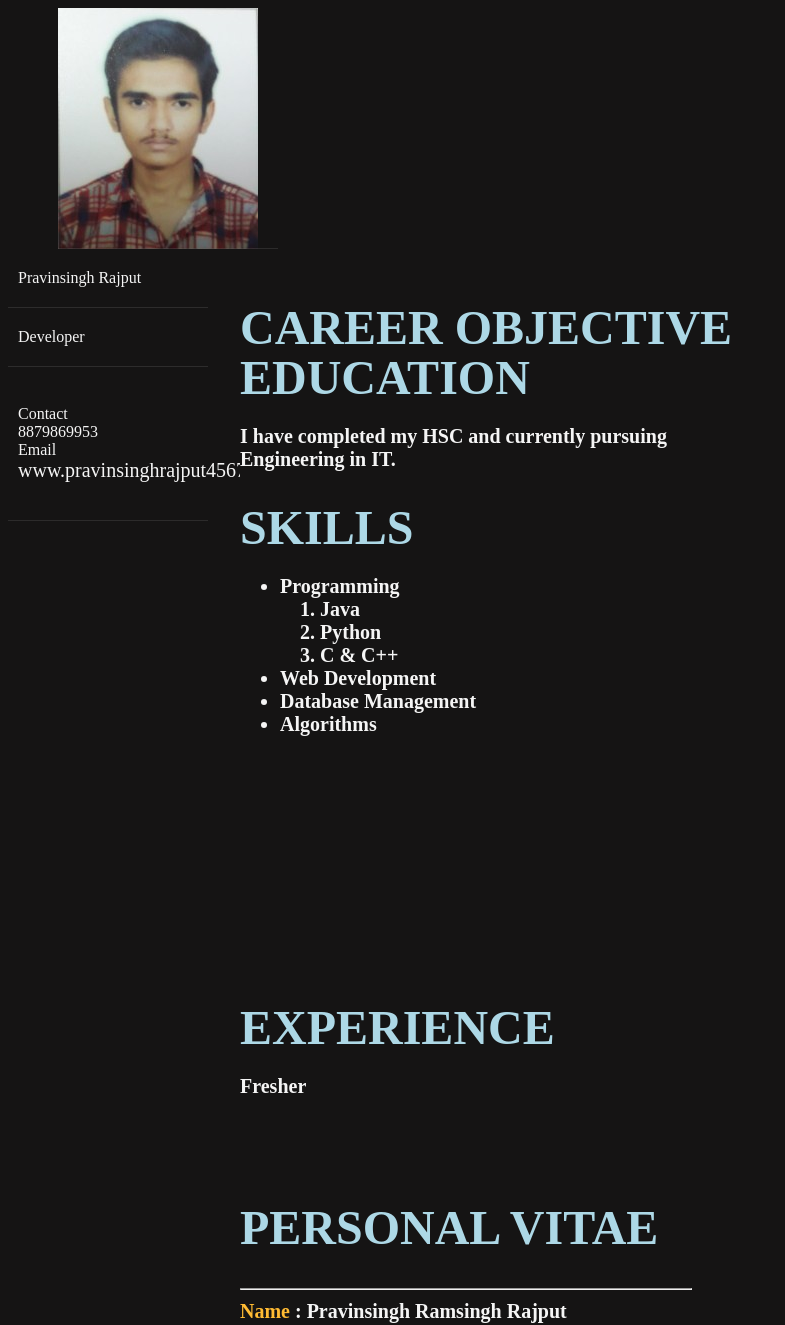
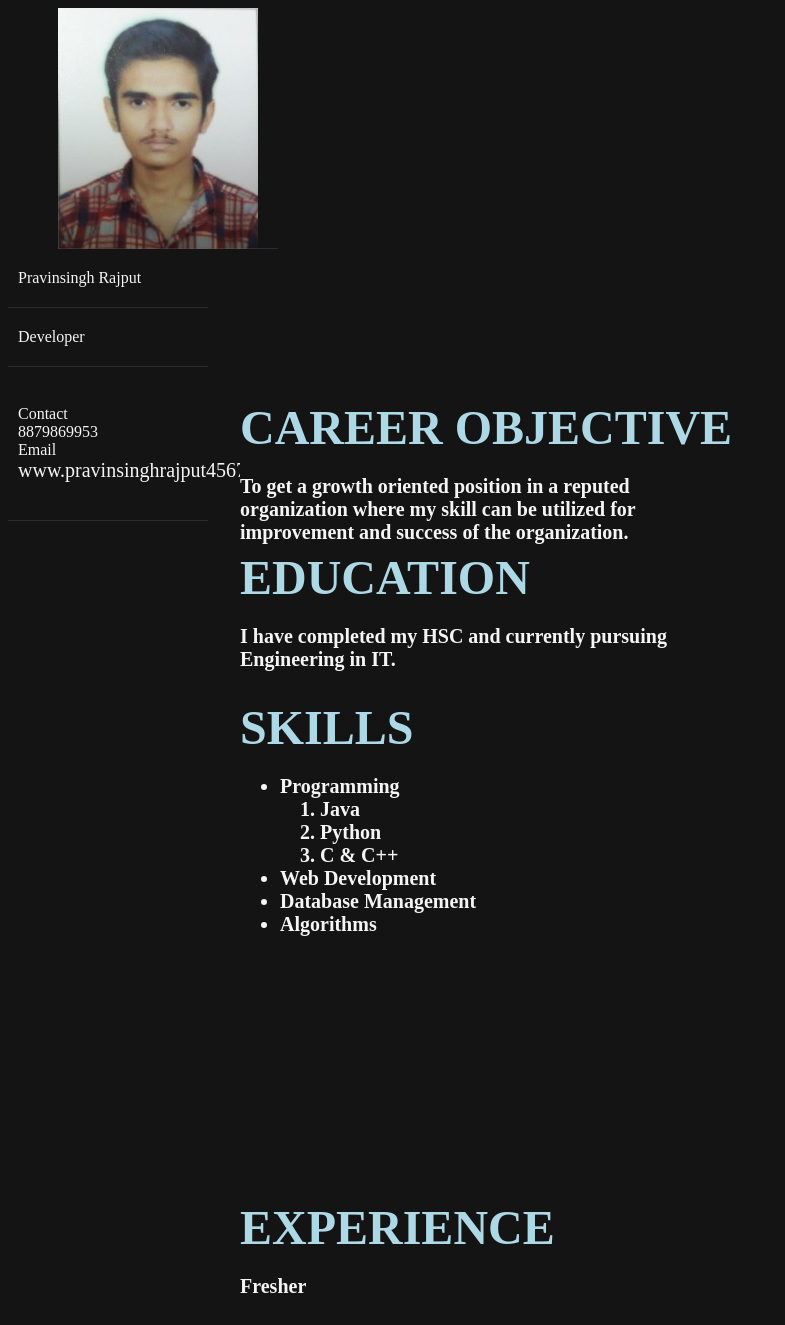
Before and after one commit to Pravinsinghrajput/pravinsingh, a plain HTML site: page index.html in a window 1280 px wide. Shown: the top 1325 px of the page, without its empty margins (0-785 px from the left). Drawn offline with Linux system fonts and the light colour scheme.

Commit message:
Update style.css

```diff
--- a/style.css
+++ b/style.css
@@ -87,7 +87,7 @@ ul div li:hover{
     /* border: 2px,white; */
     /* border-radius: 5px; */
     /* font-family: "Raleway"; */
-    top: 300px;
+    top: 400px;
     position: absolute;
     left: 240px;
 }
@@ -106,7 +106,7 @@ ul div li:hover{
     /* border: 2px,white;
     border-radius: 5px; */
     /* font-family: "Raleway"; */
-    top: 350px;
+    top: 550px;
     position: absolute;
     left: 240px;
     background-attachment: fixed;
@@ -123,7 +123,7 @@ ul div li:hover{
     /* border: 2px,white; */
     /* border-radius: 5px; */
     /* font-family: "Raleway"; */
-    top: 500px;
+    top: 700px;
     position: absolute;
     left: 240px;
 }
@@ -139,7 +139,7 @@ ul div li:hover{
     /* border: 2px,white; */
     /* border-radius: 5px; */
     /* font-family: "Raleway"; */
-    top: 1000px;
+    top: 1200px;
     position: absolute;
     left: 240px;
 }
@@ -157,7 +157,7 @@ ul div li:hover{
     /* border: 2px,white; */
     /* border-radius: 5px; */
     /* font-family: "Raleway"; */
-    top: 1200px;
+    top: 1500px;
     position: absolute;
     left: 240px;
 }
@@ -173,7 +173,7 @@ ul div li:hover{
     /* border: 2px,white; */
     /* border-radius: 5px; */
     /* font-family: "Raleway"; */
-    top: 2200px;
+    top: 2500px;
     position: absolute;
     left: 240px;
 }
```
